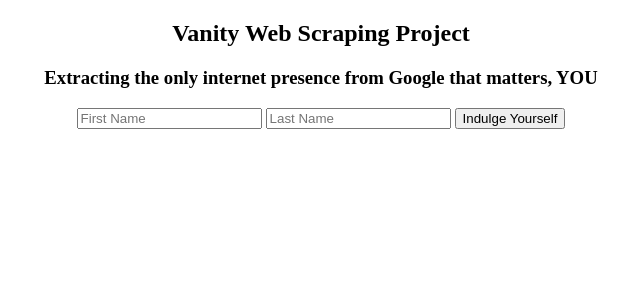
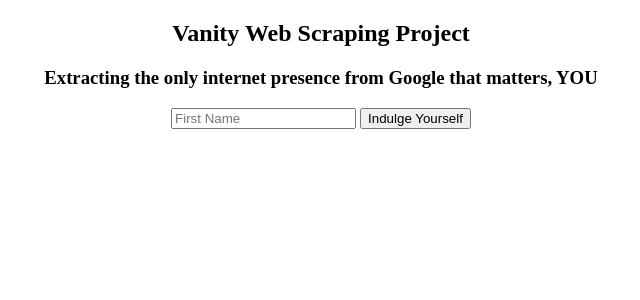
Before and after one commit to BigSalmon2/HCS-WebScraping, a Flask app: page / in a window 1280 px wide. Shown: the top 300 px of the page, without its empty margins (319-959 px from the left). Run offline with Flask 2, Linux system fonts and the light colour scheme.

Commit message:
Update index.html

```diff
--- a/templates/index.html
+++ b/templates/index.html
@@ -11,7 +11,6 @@
     <h3>Extracting the only internet presence from Google that matters, YOU</h3>
     <form action="/" method="POST">
         <input name="firstname" placeholder="First Name" type="text">
-        <input name="lastname" placeholder="Last Name" type="text">
         <input type="submit" value="Indulge Yourself">
     </form>
     <br>
```
